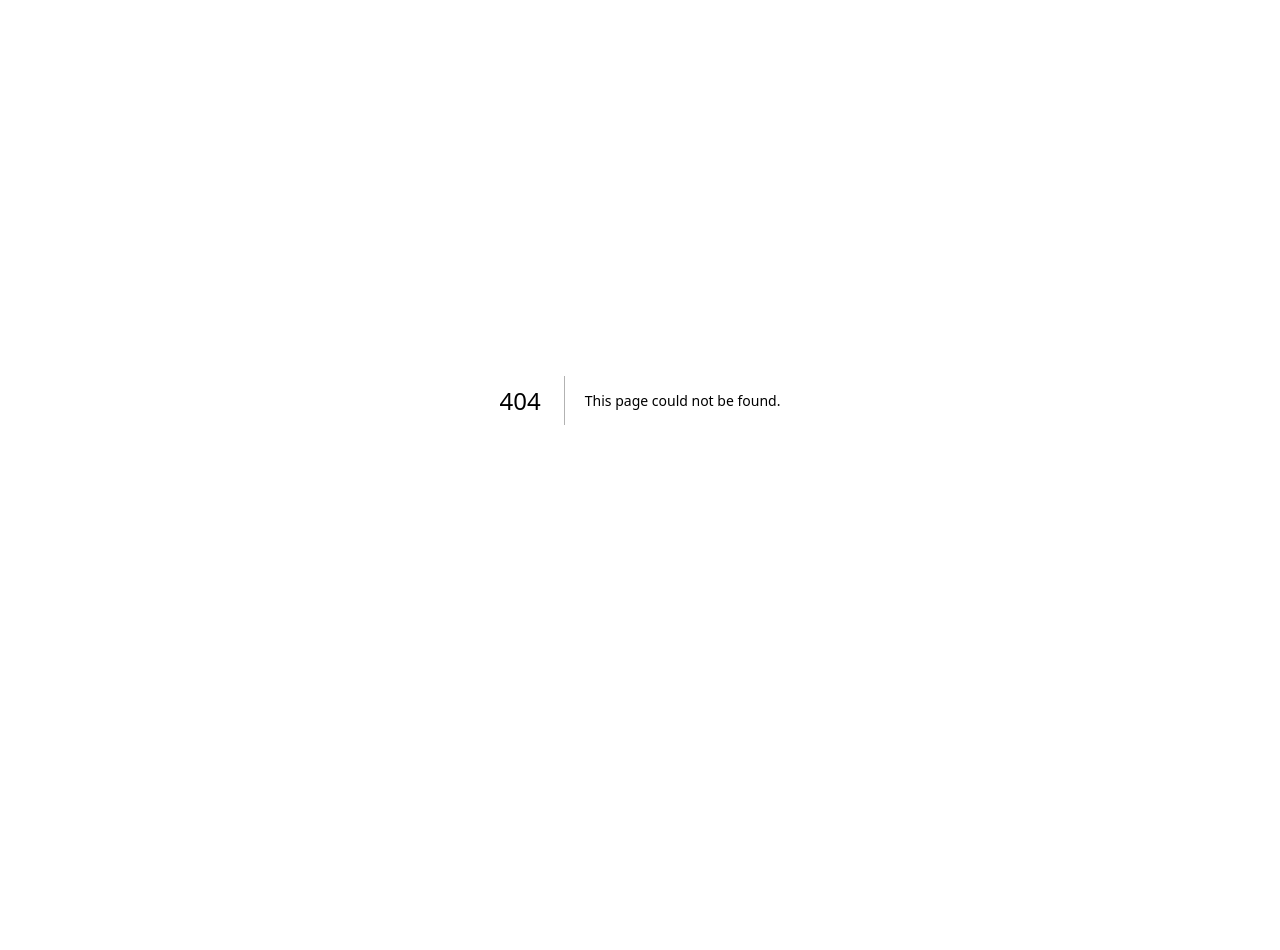
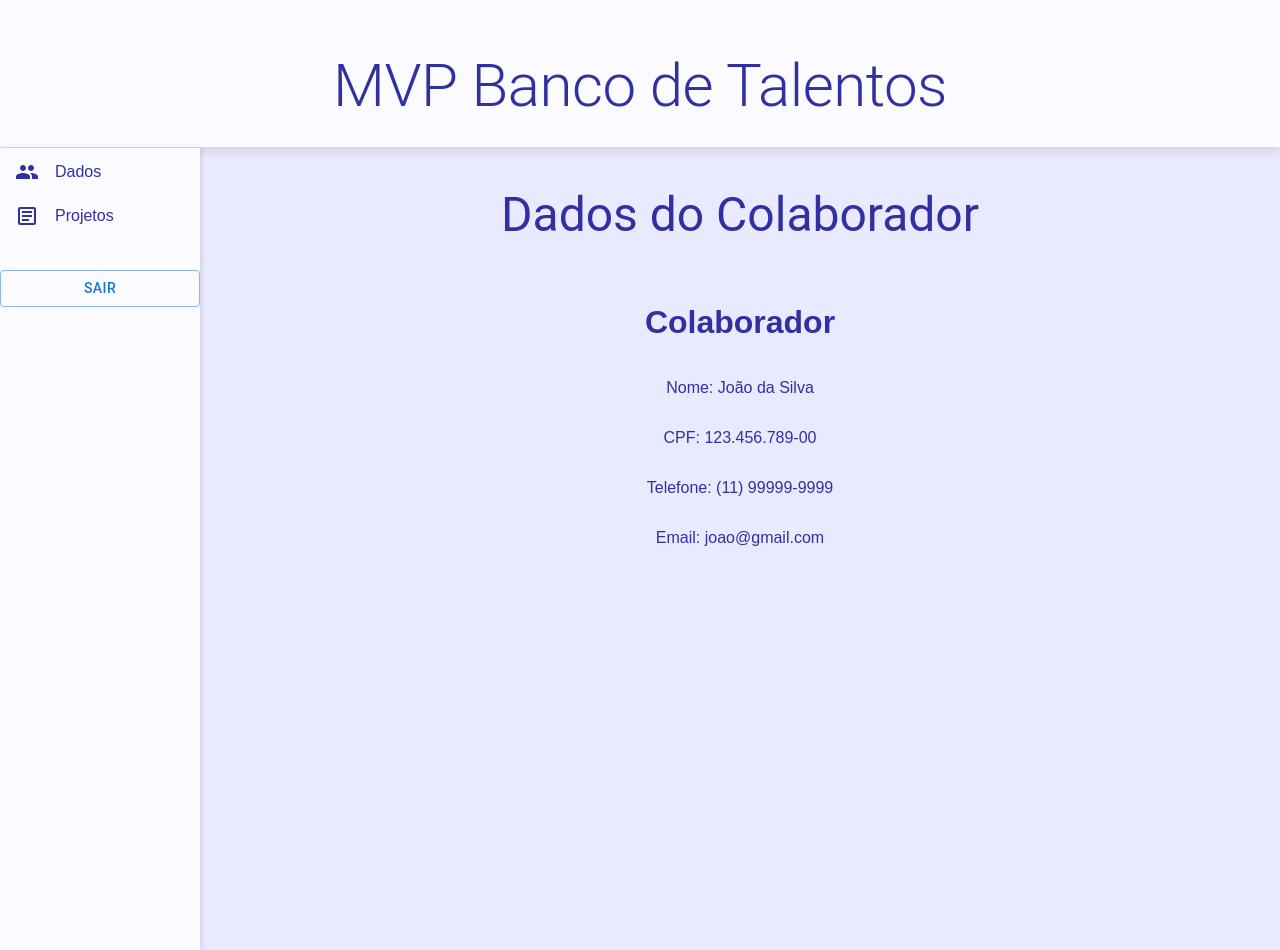
Before and after one commit to orivaldosantana/mvp_banco_talentos, a Next.js app: page /collaborator/data in a window 1280 px wide. Before the commit this address had no page. Before the commit the page ends 800 px from the top, so only its background shows below. Built offline with nearby package versions, Linux system fonts and the light colour scheme; no server answers.

Commit message:
Adds pages and layout for collaborators, including navigation bar, data view, and project view. Close #22, #23, #24, #25, #26

```diff
--- /dev/null
+++ b/app/collaborator/data/page.js
@@ -0,0 +1,14 @@
+import Page from '../../ui/page'
+export default function DataCollaboratorPage() {
+  return (
+    <div>
+      <Page title={'Dados do Colaborador'}>
+        <h1>Colaborador</h1>
+        <p>Nome: João da Silva</p>
+        <p>CPF: 123.456.789-00</p>
+        <p>Telefone: (11) 99999-9999</p>
+        <p>Email: joao@gmail.com </p>
+      </Page>
+    </div>
+  )
+}
--- /dev/null
+++ b/app/collaborator/layout.js
@@ -0,0 +1,22 @@
+// Layout for admin pages
+import NavBar from '../ui/collaborator/navbar'
+import Header from '../ui/header'
+import { Box } from '@mui/material'
+
+export default function PagesLayout({ children }) {
+  return (
+    <div>
+      <div>
+        <Header />
+      </div>
+      <div>
+        <Box sx={{ flexDirection: 'row', display: 'flex' }}>
+          <div>
+            <NavBar />
+          </div>
+          <Box sx={{ width: '100%' }}> {children} </Box>
+        </Box>
+      </div>
+    </div>
+  )
+}
--- /dev/null
+++ b/app/collaborator/project/page.js
@@ -0,0 +1,13 @@
+import Page from '../../ui/page'
+export default function ProjectCollaboratorPage() {
+  return (
+    <div>
+      <Page title={'Projetos'}>
+        <h1>Projetos</h1>
+        <p>Projeto 1</p>
+        <p>Projeto 2</p>
+        <p>Projeto 3</p>
+      </Page>
+    </div>
+  )
+}
--- /dev/null
+++ b/app/ui/collaborator/navbar.tsx
@@ -0,0 +1,39 @@
+import React from 'react'
+import Link from 'next/link'
+
+import ArticleOutlined from '@mui/icons-material/ArticleOutlined'
+
+import { People } from '@mui/icons-material'
+import { Button } from '@mui/material'
+
+import styles from '../../page.module.css'
+import { handleGitHubLogout } from '../../lib/action'
+
+const NavBar = async () => {
+  return (
+    <div className={styles.menu}>
+      <nav>
+        <Link href="/collaborator/data">
+          <People /> Dados
+        </Link>
+        <Link href="/collaborator/project">
+          <ArticleOutlined /> Projetos
+        </Link>
+
+        <form action={handleGitHubLogout}>
+          <Button
+            sx={{ marginTop: 4 }}
+            fullWidth
+            variant="outlined"
+            color="primary"
+            type="submit"
+          >
+            Sair
+          </Button>
+        </form>
+      </nav>
+    </div>
+  )
+}
+
+export default NavBar
```
